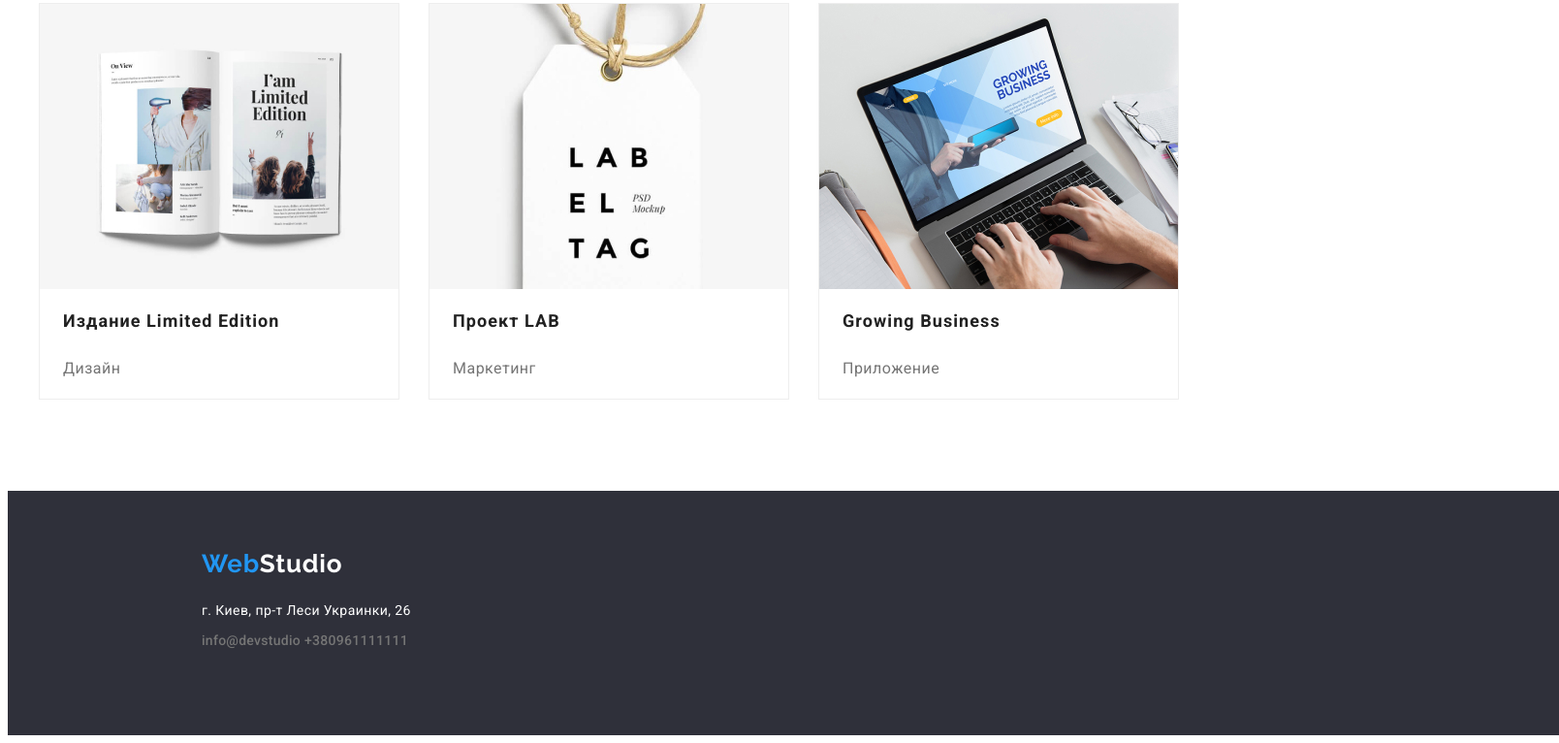
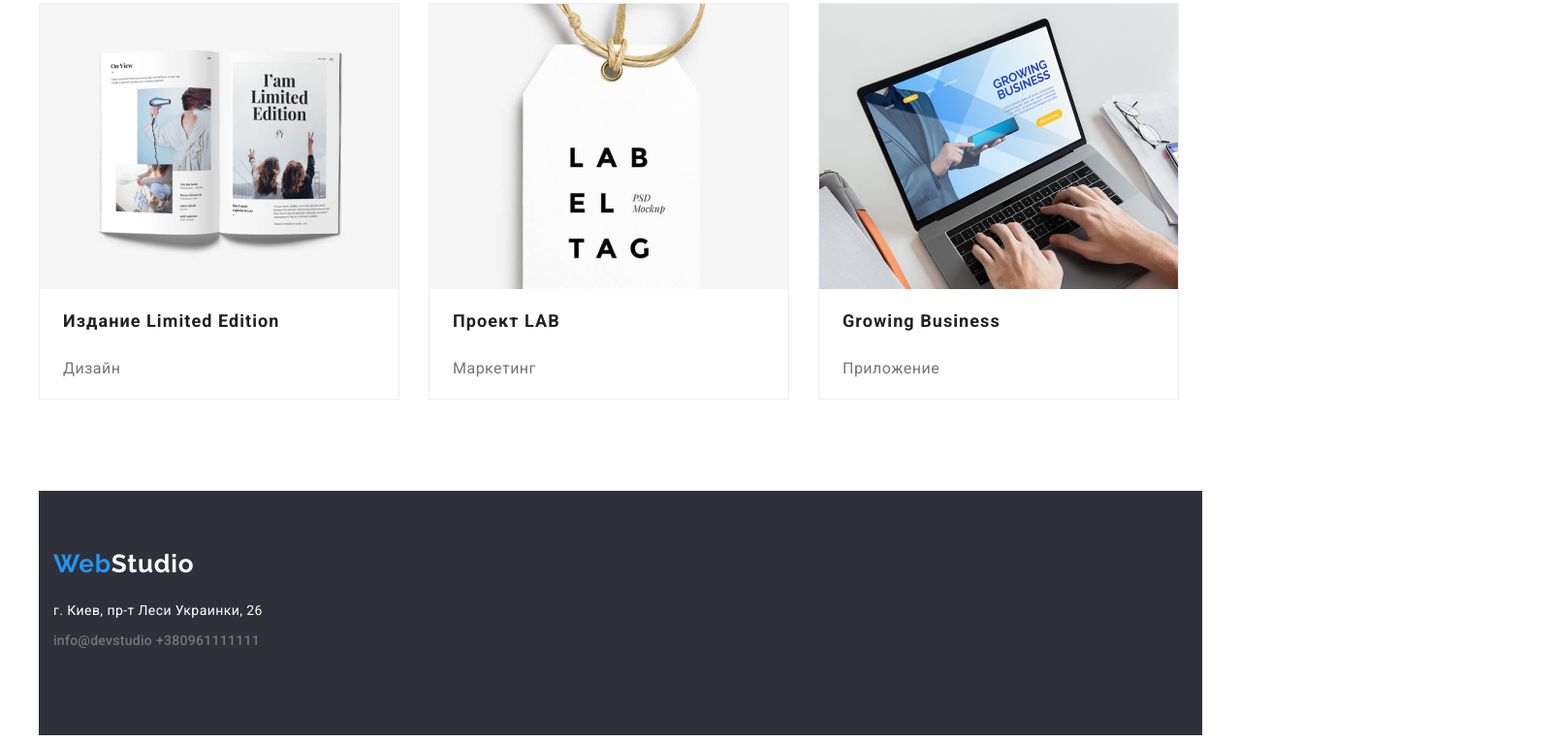
Before and after one commit to TanyaTsapenko/goit-markup-hw-03, a plain HTML site: page portfolio.html in a window 1280 px wide. Shown: the part 1152-1918 px from the top of the page at 97% size, 1608 px wide, since content can reach past the window. Drawn offline with Linux system fonts and the light colour scheme.

Commit message:
изменения в футере

```diff
--- a/CSS/style.css
+++ b/CSS/style.css
@@ -340,7 +340,7 @@ align-items: center;
  /*FOOTER*/
 
  .footer{
-     width: 1600px;
+     width: 1200px;
      height: 252px;
      margin: auto;
 
@@ -371,8 +371,9 @@ align-items: center;
  }
 
 
-.footer{
+footer{
     background-color: rgba(47, 48, 58, 1);
+
 }
 
 .textfooter{
```
